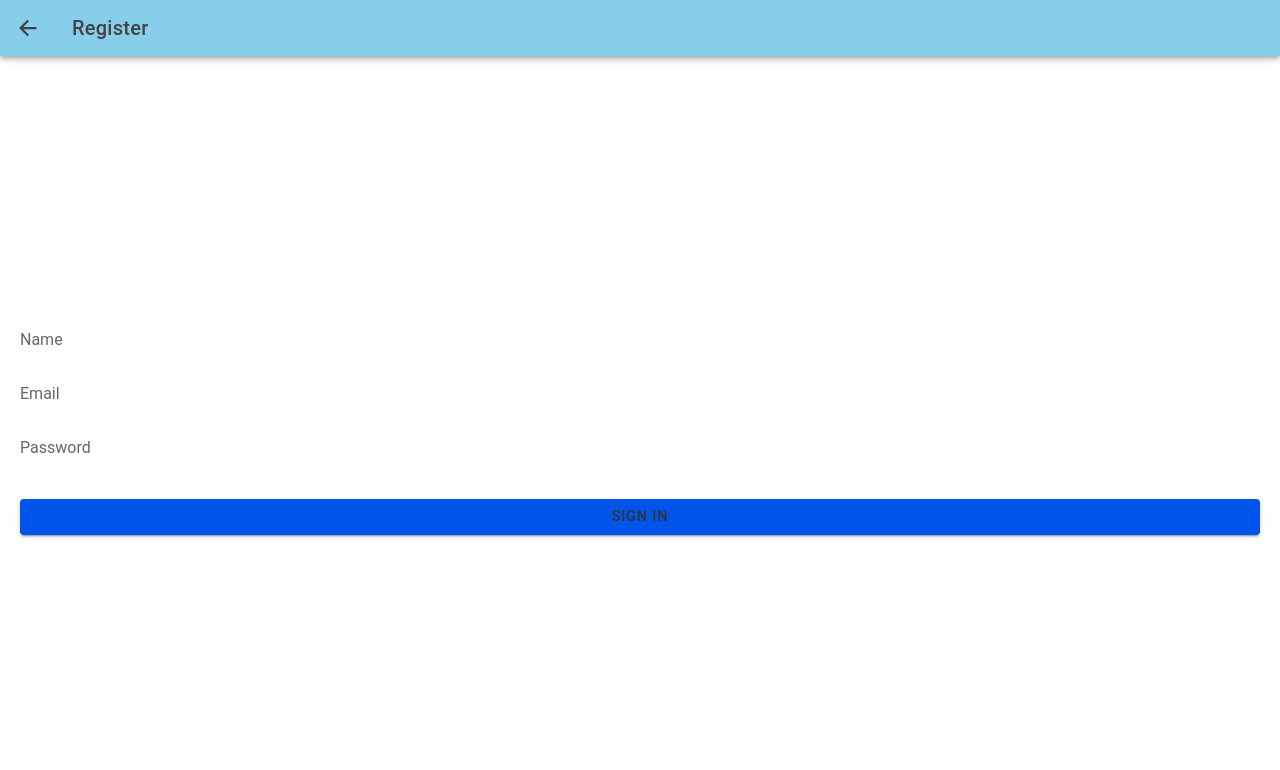
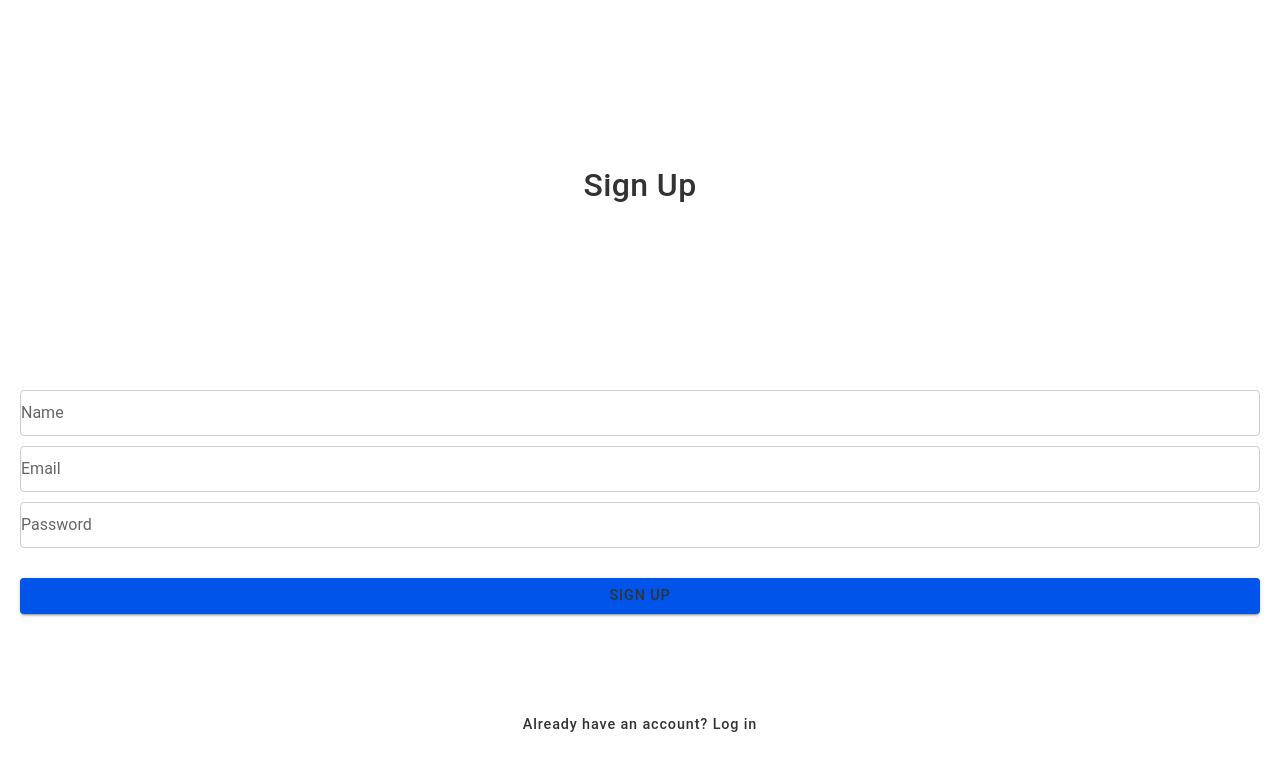
Before and after one commit to JhnDm/ionic-ias, a React (Vite) app: page /register in a window 1280 px wide. Shown: the top 770 px of the page. Built offline with nearby package versions, Linux system fonts and the light colour scheme.

Commit message:
added changes to register.css

```diff
--- a/src/pages/login/login.css
+++ b/src/pages/login/login.css
@@ -27,10 +27,11 @@
   padding: 10px; /* Add some padding to the input field */
 }
 
-.login-button, .forgot-password-button, .register-button {
+.login-button, .forgot-password-button {
   width: 100%; /* Adjust width for a better fit within the container */
   margin-top: 20px;
   text-transform: none;
+  color: white;
 }
 
 .forgot-password-button, .register-button {
@@ -42,5 +43,5 @@
 }
 
 .register-button span {
-  color: blue; /* Set the "Sign up" text color to a blue color (you can adjust this to your liking) */
+  color: #007bff; /* Set the "Sign up" text color to a blue color (you can adjust this to your liking) */
 }
--- a/src/pages/register/register.css
+++ b/src/pages/register/register.css
@@ -1,7 +1,5 @@
-/* Register.css */
-
 .toolbar-skyblue {
-    background-color: skyblue;
+  --background: skyblue;
 }
 
 .register-container {
@@ -13,12 +11,31 @@
   padding: 0 20px; /* Optional: Add some padding for smaller screens */
 }
 
+.register-title {
+  font-size: 2em;
+  color: #333;
+  margin-bottom: 20px;
+}
+
 .register-input {
   margin-bottom: 10px;
   width: 100%; /* Adjust width for a better fit within the container */
+  border: 1px solid #ccc; /* Add a 1px solid border with a light gray color */
+  border-radius: 4px; /* Add a slight rounded corner to the input field */
+  padding: 10px; /* Add some padding to the input field */
 }
 
-  .register-button {
+.register-button, .login-button {
   width: 100%; /* Adjust width for a better fit within the container */
   margin-top: 20px;
+  text-transform: none;
 }
+
+.login-button {
+  font-size: 0.9em; /* Optional: Adjust font size for smaller text */
+  color: #333; /* Set the text color to black */
+}
+
+.login-button span {
+  color: blue; /* Set the "Sign up" text color to a blue color (you can adjust this to your liking) */
+}
--- a/src/pages/register/register.tsx
+++ b/src/pages/register/register.tsx
@@ -1,58 +1,51 @@
-// Register.tsx
-
 import React, { useState } from 'react';
-import { IonContent, IonPage, IonInput, IonButton, IonLoading, IonHeader, IonToolbar, IonTitle, IonButtons, IonBackButton } from '@ionic/react';
+import { IonContent, IonPage, IonInput, IonButton, IonLoading, IonTitle } from '@ionic/react';
 import { initializeApp } from 'firebase/app';
 import { getAuth, createUserWithEmailAndPassword } from 'firebase/auth';
-import { useHistory } from 'react-router-dom'; // Import useHistory from React Router
+import { useHistory } from 'react-router-dom';
+import { useIonRouter } from '@ionic/react';
 
-import './register.css'; // Import CSS file
+import '../register/register.css';
 
 const firebaseConfig = {
   apiKey: "AIzaSyAfME1q9QAVkcb7E8KJ4qMiKjDtN7HDwjw",
   authDomain: "loginform-domo.firebaseapp.com",
-   projectId: "loginform-domo",
-   storageBucket: "loginform-domo.appspot.com",
-    messagingSenderId: "555716568828",
-    appId: "1:555716568828:web:fae15f857d28ecf3ad1979",
-   measurementId: "G-BBE14VL2N0"
-
+  projectId: "loginform-domo",
+  storageBucket: "loginform-domo.appspot.com",
+  messagingSenderId: "555716568828",
+  appId: "1:555716568828:web:fae15f857d28ecf3ad1979",
+  measurementId: "G-BBE14VL2N0"
 };
 
 const firebaseApp = initializeApp(firebaseConfig);
 const auth = getAuth(firebaseApp);
 
 const Register = () => {
+  const router = useIonRouter(); // Initialize useIonRouter hook
   const [name, setName] = useState('');
   const [email, setEmail] = useState('');
   const [password, setPassword] = useState('');
   const [loading, setLoading] = useState(false);
-  const history = useHistory(); // Initialize useHistory hook
 
   const handleRegister = async () => {
     setLoading(true);
     try {
       await createUserWithEmailAndPassword(auth, email, password);
-      // Handle successful registration
-      history.push('/login'); // Redirect to login page
     } catch (error) {
       console.error(error);
     }
     setLoading(false);
   };
 
+  const goToLogin = () => {
+    router.push('/login'); // Navigate to the login page
+  };
+
   return (
     <IonPage>
-      <IonHeader>
-        <IonToolbar className="toolbar-skyblue">
-          <IonButtons slot="start">
-            <IonBackButton defaultHref="/login" />
-          </IonButtons>
-          <IonTitle>Register</IonTitle>
-        </IonToolbar>
-      </IonHeader>
       <IonContent>
         <div className="register-container">
+          <IonTitle className="register-title">Sign Up</IonTitle>
           <IonInput
             type="text"
             placeholder="Name"
@@ -74,7 +67,15 @@ const Register = () => {
             onIonChange={(e) => setPassword(e.detail.value!)}
             className="register-input"
           />
-          <IonButton onClick={handleRegister} className="register-button">SIGN IN</IonButton>
+          <IonButton onClick={handleRegister} className="register-button">SIGN UP</IonButton>
+          <IonButton onClick={goToLogin} className="login-button" fill="clear">
+          <br />
+          <br />
+          <br />
+          <br />
+          <br />
+            Already have an account? Log in
+          </IonButton>
           <IonLoading isOpen={loading} />
         </div>
       </IonContent>
```
Lines whose indentation alone changed are shown as unchanged.
